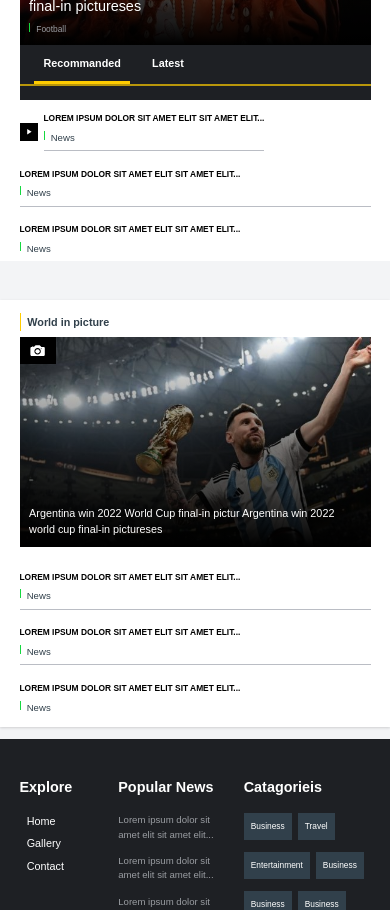
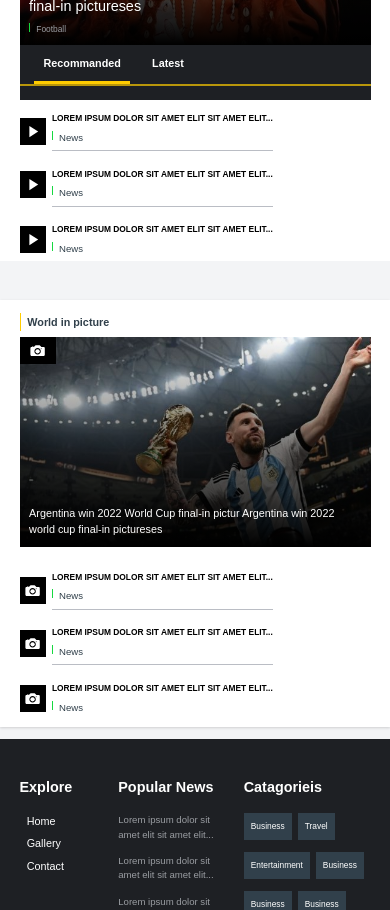
Before and after one commit to Sagni-prog/News-website, a React (Create React App) app: page / in a window 390 px wide. Shown: the part 3160-4070 px from the top of the page. Built offline with nearby package versions, Linux system fonts and the light colour scheme.

Commit message:
mobile view...

```diff
--- a/src/components/PhotoGallery/Photogallery.js
+++ b/src/components/PhotoGallery/Photogallery.js
@@ -58,6 +58,10 @@ const Photogallery = () => {
               {/* related photos for minimum screen views starts */}
           <div className='resp-photo-disp bg-white'>
             <div className=' mt-2 flex flex-col gap-2 bg-white'>
+            <div className = "flex align-center gap-1">
+               <div className='flex justfy-center align-center play-icon2'>
+                     <IoIosCamera className='color-white font-32'/>
+                  </div>
                 <div className='flex flex-col bg-white border-bottom pb-1'>
                     <h4 className= 'color-black font-weight-700 font-montserrat font-14 text-uppercase'>
                         Lorem ipsum dolor sit amet elit  sit amet elit...
@@ -72,8 +76,13 @@ const Photogallery = () => {
                     </div>
                     </div>
                 </div>
+                </div>
 
-        <div className='flex flex-col bg-white py-1 border-bottom'>
+    <div className = "flex align-center gap-1">
+    <div className='flex justfy-center align-center play-icon2'>
+            <IoIosCamera className='color-white font-32'/>
+        </div>
+          <div className='flex flex-col bg-white py-1 border-bottom'>
             <h4 className= 'color-black font-weight-700 font-montserrat font-14 text-uppercase'>
                 Lorem ipsum dolor sit amet elit  sit amet elit...
             </h4>
@@ -87,7 +96,12 @@ const Photogallery = () => {
                </div>
              </div>
           </div>
+          </div>
 
+ <div className = "flex align-center gap-1">
+    <div className='flex justfy-center align-center play-icon2'>
+            <IoIosCamera className='color-white font-32'/>
+        </div>
         <div className='flex flex-col bg-white py-1'>
             <h4 className= 'color-black font-weight-700 font-montserrat font-14 text-uppercase'>
                 Lorem ipsum dolor sit amet elit  sit amet elit...
@@ -101,6 +115,7 @@ const Photogallery = () => {
                     </Link>
                </div>
              </div>
+          </div>
           </div>
        </div>
        </div>
--- a/src/components/Videos/Videos.js
+++ b/src/components/Videos/Videos.js
@@ -138,7 +138,7 @@ const Videos = () => {
             <div className=' mt-2 flex flex-col gap-2 bg-white'>
                <div className = "flex align-center gap-1">
                <div className='flex justfy-center align-center play-icon2'>
-                     <MdPlayArrow className='color-white font-16'/>
+                     <MdPlayArrow className='color-white font-32'/>
                   </div>
 
 
@@ -157,7 +157,10 @@ const Videos = () => {
                     </div>
                 </div>
              </div>
-
+    <div className = "flex align-center gap-1">
+      <div className='flex justfy-center align-center play-icon2'>
+            <MdPlayArrow className='color-white font-32'/>
+        </div>
         <div className='flex flex-col bg-white py-1 border-bottom'>
             <h4 className= 'color-black font-weight-700 font-montserrat font-14 text-uppercase'>
                 Lorem ipsum dolor sit amet elit  sit amet elit...
@@ -172,7 +175,12 @@ const Videos = () => {
                </div>
              </div>
           </div>
+          </div>
 
+   <div className = "flex align-center gap-1">
+      <div className='flex justfy-center align-center play-icon2'>
+            <MdPlayArrow className='color-white font-32'/>
+        </div>
         <div className='flex flex-col bg-white py-1'>
             <h4 className= 'color-black font-weight-700 font-montserrat font-14 text-uppercase'>
                 Lorem ipsum dolor sit amet elit  sit amet elit...
@@ -187,6 +195,7 @@ const Videos = () => {
                </div>
              </div>
           </div>
+          </div>
        </div>
        </div>
 
--- a/src/index.css
+++ b/src/index.css
@@ -1172,8 +1172,8 @@ transition: background-size 400ms;
 }
 .play-icon2{
     background: #000;
-    width: 3rem;
-    height: 3rem;
+    width: 4.4rem;
+    height: 4.5rem;
 }
 
 .footer-item{
```
